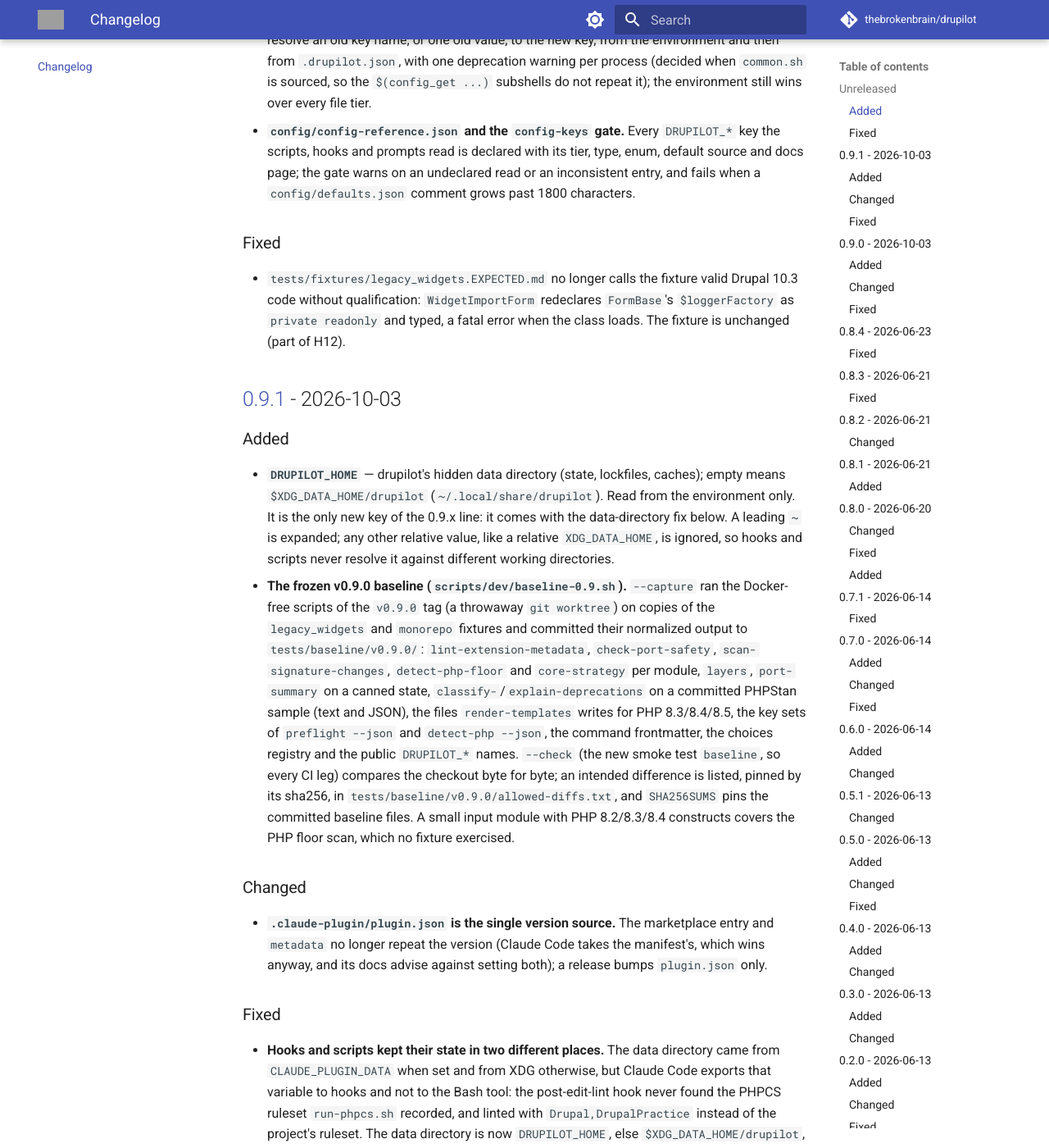
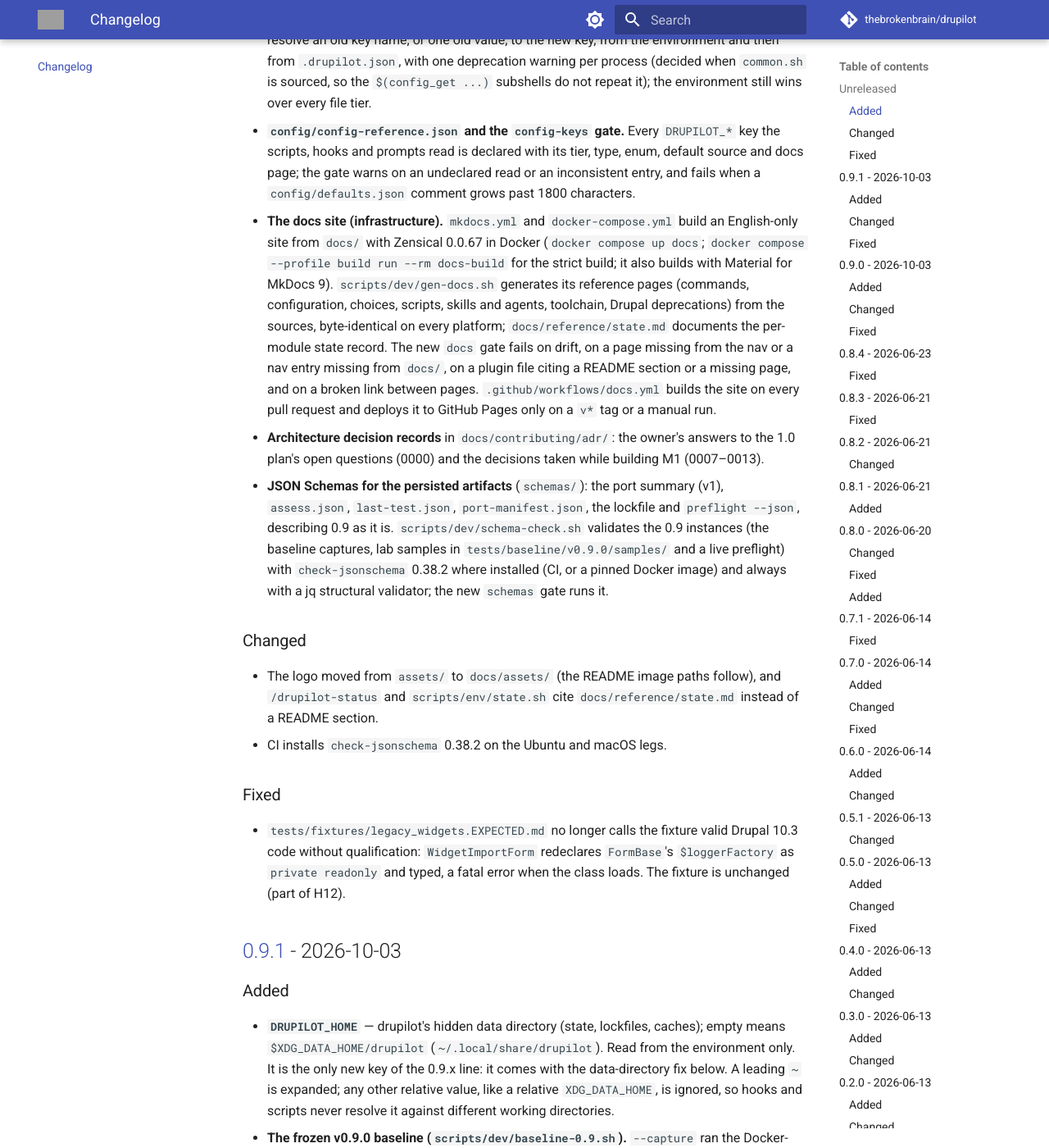
Before and after one commit to thebrokenbrain/drupilot, an MkDocs documentation site: the page built from docs/changelog.md, in a window 1280 px wide and 1400 px high, scrolled down 1952 px. Shown: the whole window at 82% size. Built offline with MkDocs 1.6.1 and Material for MkDocs 9.7.7, drawn with Linux system fonts in a browser that asks for light colours; comment, search, counter and statistics services are not loaded; grey boxes are pictures that could not be loaded.

Commit message:
docs: describe the docs site, the schemas gate and the lab rules
CLAUDE.md documents where the docs live and how they are built, the docs
and schemas gates, the docs-in-the-same-change conventions and a pointer
to the lab rules; the CHANGELOG records the docs site, the ADRs, the
schemas and the CI change.

```diff
--- a/CHANGELOG.md
+++ b/CHANGELOG.md
@@ -88,6 +88,37 @@ carries none) to match, and tag the commit `vX.Y.Z`.
   tier, type, enum, default source and docs page; the gate warns on an
   undeclared read or an inconsistent entry, and fails when a
   `config/defaults.json` comment grows past 1800 characters.
+
+- **The docs site (infrastructure).** `mkdocs.yml` and `docker-compose.yml`
+  build an English-only site from `docs/` with Zensical 0.0.67 in Docker
+  (`docker compose up docs`; `docker compose --profile build run --rm
+  docs-build` for the strict build; it also builds with Material for MkDocs
+  9). `scripts/dev/gen-docs.sh` generates its reference pages (commands,
+  configuration, choices, scripts, skills and agents, toolchain, Drupal
+  deprecations) from the sources, byte-identical on every platform;
+  `docs/reference/state.md` documents the per-module state record. The new
+  `docs` gate fails on drift, on a page missing from the nav or a nav entry
+  missing from `docs/`, on a plugin file citing a README section or a missing
+  page, and on a broken link between pages. `.github/workflows/docs.yml`
+  builds the site on every pull request and deploys it to GitHub Pages only
+  on a `v*` tag or a manual run.
+- **Architecture decision records** in `docs/contributing/adr/`: the owner's
+  answers to the 1.0 plan's open questions (0000) and the decisions taken
+  while building M1 (0007–0013).
+- **JSON Schemas for the persisted artifacts** (`schemas/`): the port
+  summary (v1), `assess.json`, `last-test.json`, `port-manifest.json`, the
+  lockfile and `preflight --json`, describing 0.9 as it is.
+  `scripts/dev/schema-check.sh` validates the 0.9 instances (the baseline
+  captures, lab samples in `tests/baseline/v0.9.0/samples/` and a live
+  preflight) with `check-jsonschema` 0.38.2 where installed (CI, or a pinned
+  Docker image) and always with a jq structural validator; the new `schemas`
+  gate runs it.
+
+### Changed
+- The logo moved from `assets/` to `docs/assets/` (the README image paths
+  follow), and `/drupilot-status` and `scripts/env/state.sh` cite
+  `docs/reference/state.md` instead of a README section.
+- CI installs `check-jsonschema` 0.38.2 on the Ubuntu and macOS legs.
 
 ### Fixed
 - `tests/fixtures/legacy_widgets.EXPECTED.md` no longer calls the fixture valid
```
Also changed, not shown: CLAUDE.md (+9 -2 lines).
